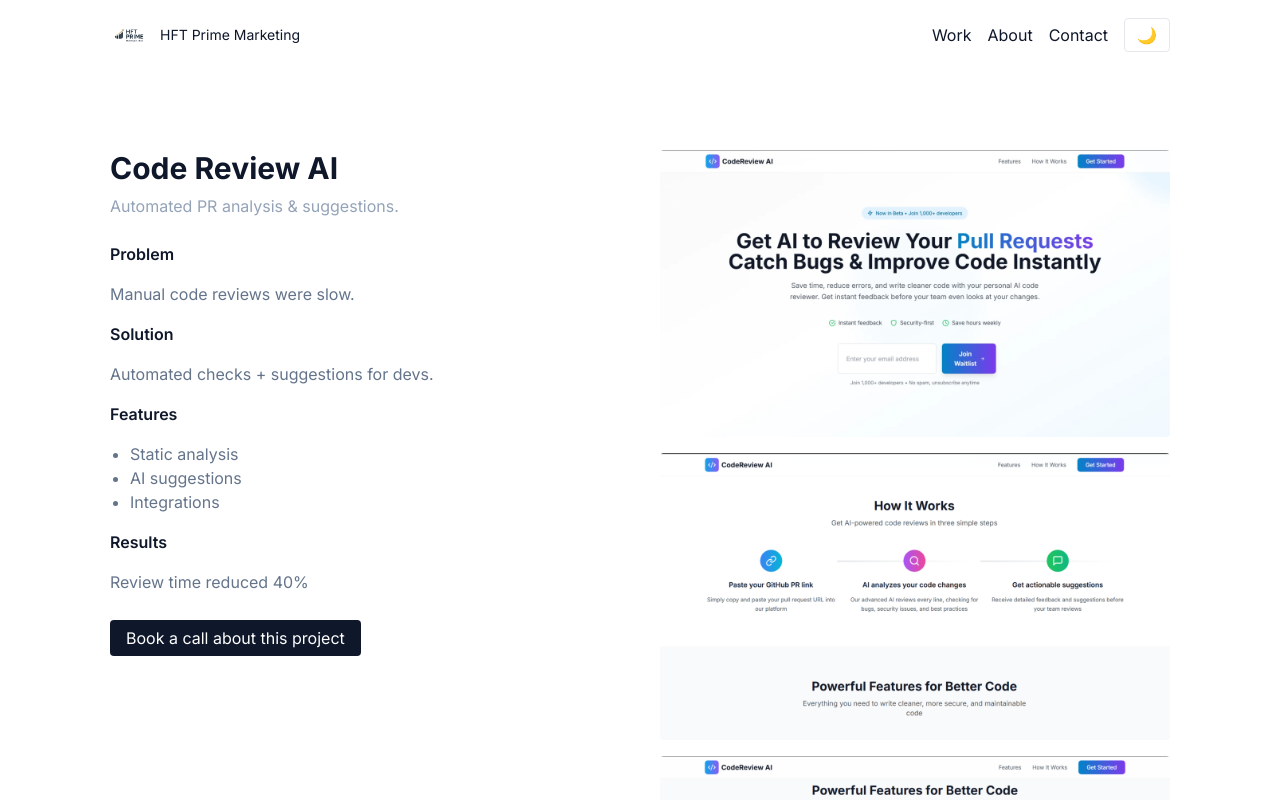
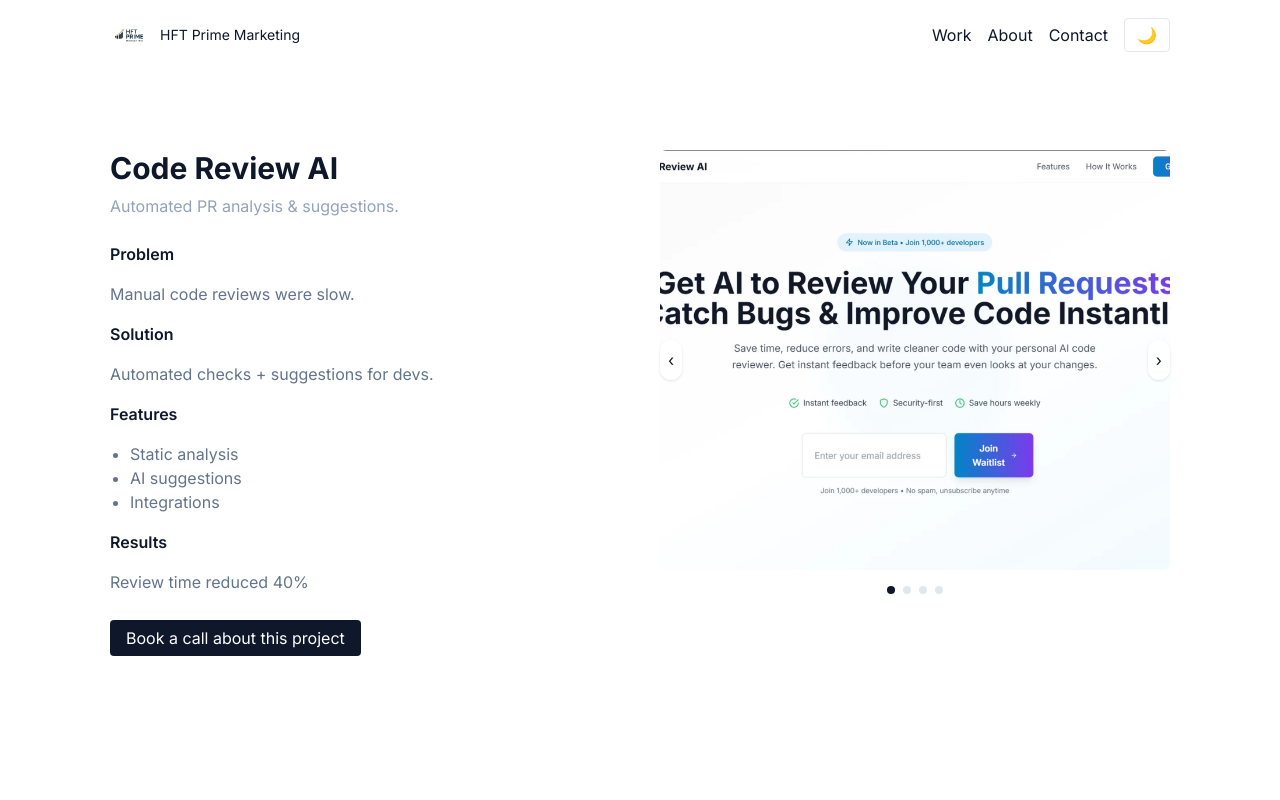
Before and after one commit to SyedMohammedRaheem99/SMR-hft-prime-marketing-pro-fixed, a Next.js app: page /case-studies/code-review-ai in a window 1280 px wide. Shown: the top 800 px of the page. Built offline with nearby package versions, Linux system fonts and the light colour scheme.

Commit message:
Update ImageCarousel.js

```diff
--- a/components/ImageCarousel.js
+++ b/components/ImageCarousel.js
@@ -1,7 +1,77 @@
-export default function ImageCarousel({images=[]}){
+// components/ImageCarousel.js
+import { useState, useEffect } from "react";
+import Image from "next/image";
+import { motion, AnimatePresence } from "framer-motion";
+
+export default function ImageCarousel({ images = [] }) {
+  const [index, setIndex] = useState(0);
+  useEffect(() => {
+    function onKey(e) {
+      if (e.key === "ArrowLeft") prev();
+      if (e.key === "ArrowRight") next();
+    }
+    window.addEventListener("keydown", onKey);
+    return () => window.removeEventListener("keydown", onKey);
+  }, [index]);
+
+  function prev() {
+    setIndex((i) => (i - 1 + images.length) % images.length);
+  }
+  function next() {
+    setIndex((i) => (i + 1) % images.length);
+  }
+
   return (
     <div className="space-y-4">
-      {images.map((s,i)=> <img key={i} src={s} alt={s} className="w-full rounded" /> )}
+      <div className="relative">
+        <button
+          onClick={prev}
+          aria-label="previous"
+          className="absolute left-0 top-1/2 -translate-y-1/2 z-20 p-2 bg-white/80 dark:bg-slate-800/80 rounded-full shadow"
+        >
+          ‹
+        </button>
+
+        <div className="overflow-hidden rounded-md">
+          <AnimatePresence mode="wait">
+            <motion.div
+              key={index}
+              initial={{ opacity: 0, x: 20 }}
+              animate={{ opacity: 1, x: 0 }}
+              exit={{ opacity: 0, x: -20 }}
+              transition={{ duration: 0.45 }}
+              className="relative w-full h-[320px] md:h-[420px]"
+            >
+              <Image
+                src={images[index]}
+                alt={`slide-${index}`}
+                fill
+                style={{ objectFit: "cover" }}
+                sizes="(min-width: 1024px) 50vw, 100vw"
+              />
+            </motion.div>
+          </AnimatePresence>
+        </div>
+
+        <button
+          onClick={next}
+          aria-label="next"
+          className="absolute right-0 top-1/2 -translate-y-1/2 z-20 p-2 bg-white/80 dark:bg-slate-800/80 rounded-full shadow"
+        >
+          ›
+        </button>
+      </div>
+
+      <div className="flex items-center justify-center gap-2">
+        {images.map((_, i) => (
+          <button
+            key={i}
+            onClick={() => setIndex(i)}
+            className={`w-2 h-2 rounded-full ${i === index ? "bg-slate-900 dark:bg-white" : "bg-slate-300/60 dark:bg-slate-600/40"}`}
+            aria-label={`Go to slide ${i + 1}`}
+          />
+        ))}
+      </div>
     </div>
-  )
+  );
 }
```
